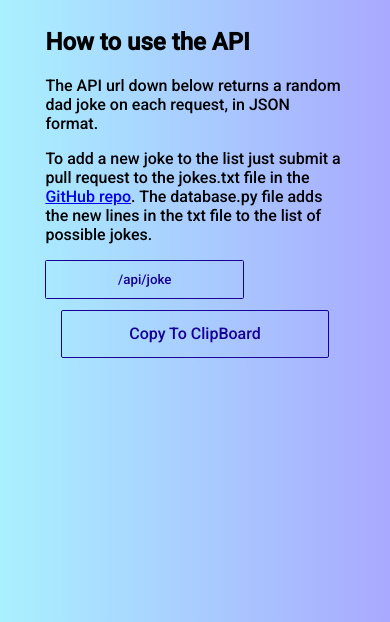
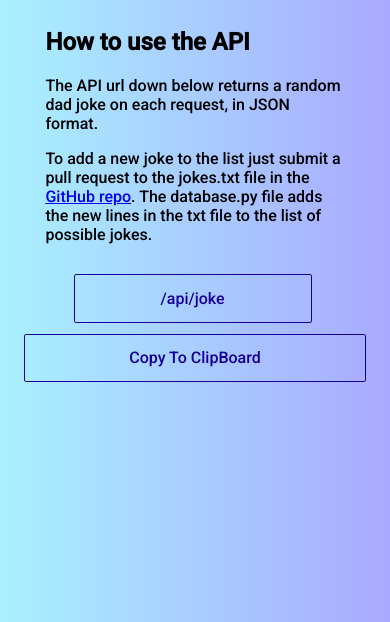
Before and after one commit to maaaaciej/dadjokeapi, a Flask app: page /api in a window 390 px wide. Shown: the part 43-665 px from the top of the page. Run offline with Flask 2, Linux system fonts and the light colour scheme.

Commit message:
final commit

```diff
--- a/database.py
+++ b/database.py
@@ -11,6 +11,3 @@ import os
 
 f=open("jokes.txt")
 jokes = f.readlines()
-
-for joke in jokes:
-    print(joke)
--- a/static/styles/index.css
+++ b/static/styles/index.css
@@ -66,7 +66,7 @@ a.button1:hover {
     padding-bottom: 20%;
     font-size: 2rem;
   }
-  a.button1 {
+  a.button1,.clipboard input {
     display: block;
     margin: 0.4em 1em;
   }
@@ -105,8 +105,13 @@ footer a:hover {
     max-width: 80%;
     margin: auto;
 }
+.clipboard{
+    padding-top: 4%;
+    text-align: center;
+}
 
 .clipboard input{
+    font-size: 16px;
     display: inline-block;
     padding: 0.85em 1.6em;
     border: 0.1em solid #160096;
--- a/templates/api.html
+++ b/templates/api.html
@@ -34,10 +34,12 @@
       <p>
         To add a new joke to the list just submit a pull request to the
         jokes.txt file in the
-        <a href="https://github.com/maaaaciej/dadjokeapi">GitHub repo</a>. The
+        <a href="https://github.com/maaaaciej/dadjokeapi" target="_blank">GitHub repo</a>. The
         database.py file adds the new lines in the txt file to the list of
         possible jokes.
       </p>
+
+    </div>
     <div class="clipboard">
       <input type="text" value="{{url_for('joke')}}" id="api" /><a
         class="button1"
@@ -45,12 +47,10 @@
         >Copy To ClipBoard</a
       >
     </div>
-    </div>
-
     <div>
       <footer>
         Made by Maciej Ostrowski. Make sure to check out my
-        <a href="https://github.com/maaaaciej">GitHub</a>!
+        <a href="https://github.com/maaaaciej" target="_blank">GitHub</a>!
       </footer>
     </div>
     <script>
--- a/templates/index.html
+++ b/templates/index.html
@@ -21,7 +21,7 @@
 
         <div>
             <footer>
-                Made by Maciej Ostrowski. Make sure to check out my <a href="https://github.com/maaaaciej">GitHub</a>!
+                Made by Maciej Ostrowski. Make sure to check out my <a href="https://github.com/maaaaciej"target="_blank">GitHub</a>!
             </footer>
 
         </div>
```
Lines whose indentation alone changed are shown as unchanged.
